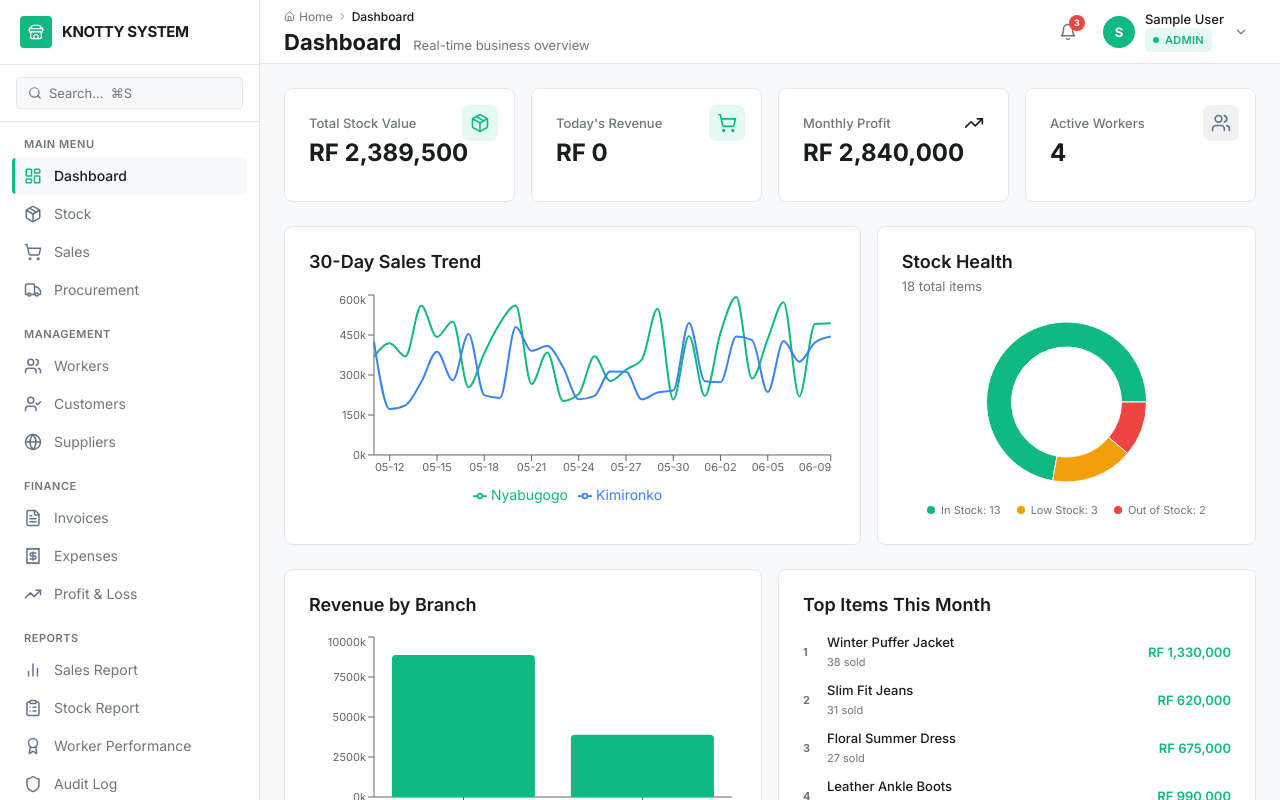
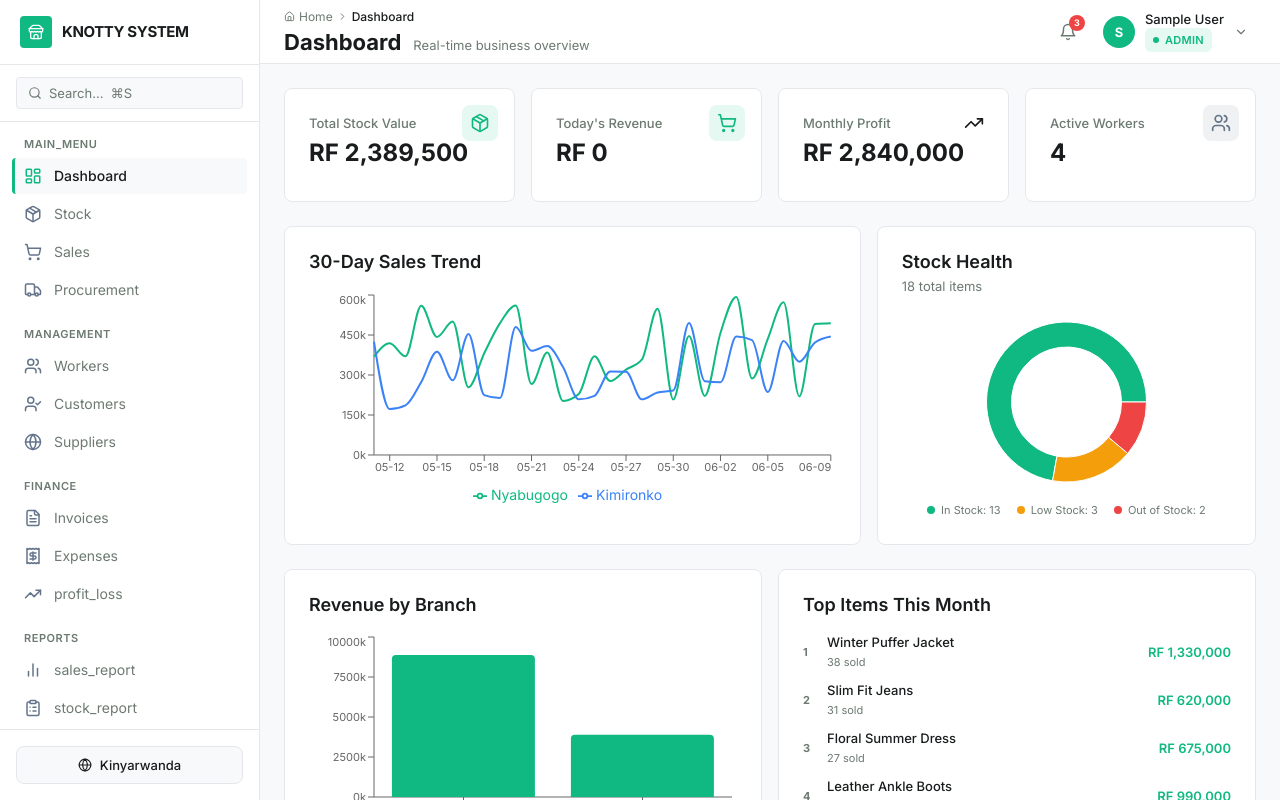
Before and after one commit to umuhozanews/valano-shop, a React (Vite) app in the folder frontend/: page /app/dashboard in a window 1280 px wide. Built offline with nearby package versions, Linux system fonts and the light colour scheme; sample sign-in values are in the browser's storage.

Commit message:
Implement native Kinyarwanda language support

```diff
--- a/frontend/src/components/layout/Sidebar.jsx
+++ b/frontend/src/components/layout/Sidebar.jsx
@@ -1,11 +1,14 @@
 import { NavLink } from "react-router-dom";
-import { Store, Search, X } from "lucide-react";
+import { Store, Search, X, Globe } from "lucide-react";
 import * as Icons from "lucide-react";
 import { NAV_ITEMS } from "../../utils/constants";
 import { useAuth } from "../../context/AuthContext";
+import { useLanguage } from "../../context/LanguageContext";
 
-function NavItem({ item, onClick }) {
+function NavItem({ item, onClick, t }) {
   const Icon = Icons[item.icon] || Icons.Circle;
+  const translationKey = item.label.toLowerCase().replace(/ & /g, "_").replace(/ /g, "_");
+
   return (
     <NavLink
       to={item.path}
@@ -22,7 +25,7 @@ function NavItem({ item, onClick }) {
       {({ isActive }) => (
         <>
           <Icon size={18} className={isActive ? "text-primary" : "text-neutral"} />
-          <span>{item.label}</span>
+          <span>{t(translationKey)}</span>
         </>
       )}
     </NavLink>
@@ -31,6 +34,8 @@ function NavItem({ item, onClick }) {
 
 export default function Sidebar({ open, onClose }) {
   const { user } = useAuth();
+  const { t, lang, switchLanguage } = useLanguage();
+
   return (
     <>
       {/* Mobile backdrop */}
@@ -74,7 +79,7 @@ export default function Sidebar({ open, onClose }) {
             />
             <input
               type="text"
-              placeholder="Search...  ⌘S"
+              placeholder={`${t("search")}...  ⌘S`}
               className="w-full h-8 bg-background border border-border rounded-btn pl-8 pr-3 text-[13px] text-text-secondary placeholder:text-text-secondary focus:outline-none focus:ring-1 focus:ring-primary"
             />
           </div>
@@ -87,20 +92,34 @@ export default function Sidebar({ open, onClose }) {
               !item.roles || !user || item.roles.includes(user.role)
             );
             if (!visibleItems.length) return null;
+
+            const sectionKey = section.section.toLowerCase().replace(/ /g, "_");
+
             return (
               <div key={section.section}>
                 <p className="text-[11px] font-semibold uppercase tracking-[0.05em] text-text-secondary px-3 mb-1">
-                  {section.section}
+                  {t(sectionKey)}
                 </p>
                 <div className="space-y-0.5">
                   {visibleItems.map((item) => (
-                    <NavItem key={item.path} item={item} onClick={() => onClose?.()} />
+                    <NavItem key={item.path} item={item} onClick={() => onClose?.()} t={t} />
                   ))}
                 </div>
               </div>
             );
           })}
         </nav>
+
+        {/* Language Toggle at Bottom */}
+        <div className="p-4 border-t border-border">
+          <button
+            onClick={() => switchLanguage(lang === "en" ? "rw" : "en")}
+            className="w-full flex items-center justify-center gap-2 px-3 py-2 bg-background border border-border rounded-card text-[13px] font-medium text-text-primary hover:bg-surface transition-colors"
+          >
+            <Globe size={14} />
+            {lang === "en" ? "Kinyarwanda" : "English"}
+          </button>
+        </div>
       </aside>
     </>
   );
--- /dev/null
+++ b/frontend/src/context/LanguageContext.jsx
@@ -0,0 +1,111 @@
+import { createContext, useContext, useState, useEffect, useCallback } from "react";
+
+const LanguageContext = createContext(null);
+
+const TRANSLATIONS = {
+  en: {
+    // Nav
+    dashboard: "Dashboard",
+    stock: "Stock",
+    sales: "Sales",
+    procurement: "Procurement",
+    workers: "Workers",
+    customers: "Customers",
+    suppliers: "Suppliers",
+    invoices: "Invoices",
+    expenses: "Expenses",
+    pnl: "Profit & Loss",
+    reports: "Reports",
+    settings: "Settings",
+    notifications: "Notifications",
+
+    // Auth
+    welcome_back: "Welcome back",
+    sign_in_account: "Sign in to your account",
+    email: "Email address",
+    password: "Password",
+    remember_me: "Remember me",
+    sign_in: "Sign In",
+    signing_in: "Signing in...",
+    login_failed: "Login failed. Check your credentials.",
+
+    // General
+    save: "Save",
+    cancel: "Cancel",
+    delete: "Delete",
+    edit: "Edit",
+    add: "Add",
+    search: "Search",
+    loading: "Loading...",
+  },
+  rw: {
+    // Nav Sections
+    main_menu: "Ibize imbere",
+    management: "Imicungire",
+    finance: "Imari",
+    reports: "Raporo",
+    others: "Ibindi",
+
+    // Nav Items
+    dashboard: "Incamake",
+    stock: "Ububiko",
+    sales: "Icuruzwa",
+    procurement: "Ibyaranguwe",
+    workers: "Abakozi",
+    customers: "Abaguzi",
+    suppliers: "Abaranguza",
+    invoices: "Inyemezabwishyu",
+    expenses: "Imikoreshereze",
+    profit_loss: "Inyungu n'Igihombo",
+    sales_report: "Raporo y'Icuruzwa",
+    stock_report: "Raporo y'Ububiko",
+    worker_performance: "Imikorere y'Abakozi",
+    audit_log: "Ibyakozwe mu miterere",
+    notifications: "Imenyesha",
+    settings: "Igenamiterere",
+
+    // Auth
+    welcome_back: "Muraho, twongeye kuguha ikaze",
+    sign_in_account: "Injira muri konti yawe",
+    email: "Imeri yawe",
+    password: "Ijambo ry'ibanga",
+    remember_me: "Njyara mu banyibutsa",
+    sign_in: "Injira",
+    signing_in: "Turacyinjira...",
+    login_failed: "Kwinjira ntibyakunze. Reba imeri cyangwa ijambo ry'ibanga.",
+
+    // General
+    save: "Bika",
+    cancel: "Reka",
+    delete: "Siba",
+    edit: "Hindura",
+    add: "Ongeraho",
+    search: "Shaka",
+    loading: "Biracyatunganywa...",
+  }
+};
+
+export function LanguageProvider({ children }) {
+  const [lang, setLang] = useState(localStorage.getItem("valano_lang") || "en");
+
+  const t = useCallback((key) => {
+    return TRANSLATIONS[lang]?.[key] || TRANSLATIONS["en"][key] || key;
+  }, [lang]);
+
+  const switchLanguage = (newLang) => {
+    setLang(newLang);
+    localStorage.setItem("valano_lang", newLang);
+  };
+
+  return (
+    <LanguageContext.Provider value={{ lang, t, switchLanguage }}>
+      {children}
+    </LanguageContext.Provider>
+  );
+}
+
+export function useLanguage() {
+  const ctx = useContext(LanguageContext);
+  if (!ctx) throw new Error("useLanguage must be used within LanguageProvider");
+  return ctx;
+}
--- a/frontend/src/main.jsx
+++ b/frontend/src/main.jsx
@@ -4,12 +4,14 @@ import { BrowserRouter } from "react-router-dom";
 import { Toaster } from "react-hot-toast";
 import { AuthProvider } from "./context/AuthContext";
 import { CartProvider } from "./context/CartContext";
+import { LanguageProvider } from "./context/LanguageContext";
 import App from "./App";
 import "./index.css";
 
 ReactDOM.createRoot(document.getElementById("root")).render(
   <React.StrictMode>
     <BrowserRouter>
+      <LanguageProvider>
         <AuthProvider>
           <CartProvider>
           <App />
@@ -22,6 +24,7 @@ ReactDOM.createRoot(document.getElementById("root")).render(
           />
           </CartProvider>
         </AuthProvider>
+      </LanguageProvider>
     </BrowserRouter>
   </React.StrictMode>
 );
--- a/frontend/src/pages/auth/Login.jsx
+++ b/frontend/src/pages/auth/Login.jsx
@@ -1,11 +1,13 @@
 import { useState } from "react";
 import { Navigate } from "react-router-dom";
-import { Mail, Eye, EyeOff, Store, Loader2 } from "lucide-react";
+import { Mail, Eye, EyeOff, Store, Loader2, Globe } from "lucide-react";
 import { useAuth } from "../../context/AuthContext";
+import { useLanguage } from "../../context/LanguageContext";
 import toast from "react-hot-toast";
 
 export default function Login() {
   const { user, login } = useAuth();
+  const { t, lang, switchLanguage } = useLanguage();
   const [email, setEmail] = useState("");
   const [password, setPassword] = useState("");
   const [showPass, setShowPass] = useState(false);
@@ -22,16 +24,27 @@ export default function Login() {
     setLoading(true);
     try {
       const u = await login(email, password);
-      toast.success(`Welcome back, ${u.name.split(" ")[0]}!`);
+      toast.success(`${t("welcome_back")}, ${u.name.split(" ")[0]}!`);
     } catch (err) {
-      setError(err.response?.data?.error || "Login failed. Check your credentials.");
+      setError(err.response?.data?.error || t("login_failed"));
     } finally {
       setLoading(false);
     }
   }
 
   return (
-    <div className="min-h-screen flex">
+    <div className="min-h-screen flex relative">
+      {/* Language Switcher */}
+      <div className="absolute top-6 right-6 z-50">
+        <button
+          onClick={() => switchLanguage(lang === "en" ? "rw" : "en")}
+          className="flex items-center gap-2 px-3 py-1.5 bg-surface border border-border rounded-badge text-[13px] font-medium text-text-primary hover:bg-background transition-colors"
+        >
+          <Globe size={14} />
+          {lang === "en" ? "Kinyarwanda" : "English"}
+        </button>
+      </div>
+
       {/* Left panel */}
       <div className="hidden lg:flex flex-col justify-between w-[480px] shrink-0 p-12"
            style={{ backgroundColor: "#006C49" }}>
@@ -81,8 +94,8 @@ export default function Login() {
             <span className="text-[16px] font-bold text-text-primary">KNOTTY SYSTEM</span>
           </div>
 
-          <h2 className="text-[24px] font-bold text-text-primary mb-1">Welcome back</h2>
-          <p className="text-[14px] text-text-secondary mb-8">Sign in to your account</p>
+          <h2 className="text-[24px] font-bold text-text-primary mb-1">{t("welcome_back")}</h2>
+          <p className="text-[14px] text-text-secondary mb-8">{t("sign_in_account")}</p>
 
           {error && (
             <div className="mb-4 px-3 py-2.5 bg-danger/10 border border-danger/20 rounded-card flex items-center gap-2">
@@ -93,7 +106,7 @@ export default function Login() {
 
           <form onSubmit={handleSubmit} className="space-y-4">
             <div>
-              <label className="block text-[13px] font-medium text-text-primary mb-1">Email address</label>
+              <label className="block text-[13px] font-medium text-text-primary mb-1">{t("email")}</label>
               <div className="relative">
                 <Mail size={14} className="absolute left-3 top-1/2 -translate-y-1/2 text-text-secondary" />
                 <input
@@ -105,7 +118,7 @@ export default function Login() {
             </div>
 
             <div>
-              <label className="block text-[13px] font-medium text-text-primary mb-1">Password</label>
+              <label className="block text-[13px] font-medium text-text-primary mb-1">{t("password")}</label>
               <div className="relative">
                 <input
                   type={showPass ? "text" : "password"} value={password} onChange={e => setPassword(e.target.value)}
@@ -121,14 +134,14 @@ export default function Login() {
 
             <label className="flex items-center gap-2 cursor-pointer">
               <input type="checkbox" className="rounded border-border text-primary focus:ring-primary" />
-              <span className="text-[13px] text-text-secondary">Remember me</span>
+              <span className="text-[13px] text-text-secondary">{t("remember_me")}</span>
             </label>
 
             <button
               type="submit" disabled={loading}
               className="w-full h-11 bg-primary text-white rounded-btn text-[14px] font-semibold hover:bg-primary-dark transition-colors disabled:opacity-60 flex items-center justify-center gap-2"
             >
-              {loading ? <><Loader2 size={15} className="animate-spin" /> Signing in…</> : "Sign In"}
+              {loading ? <><Loader2 size={15} className="animate-spin" /> {t("signing_in")}</> : t("sign_in")}
             </button>
           </form>
         </div>
```
Lines whose indentation alone changed are shown as unchanged.
